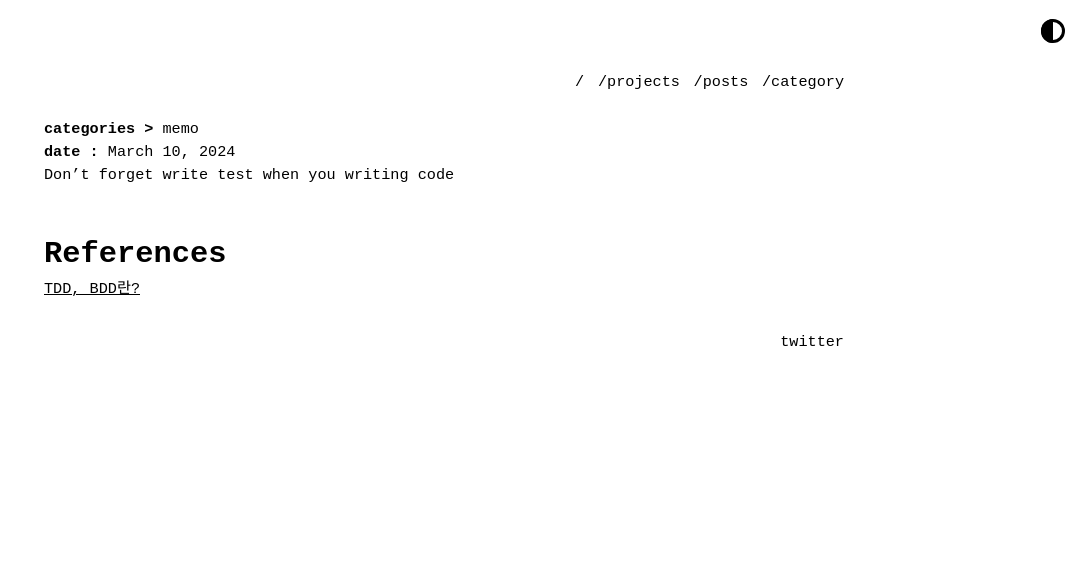
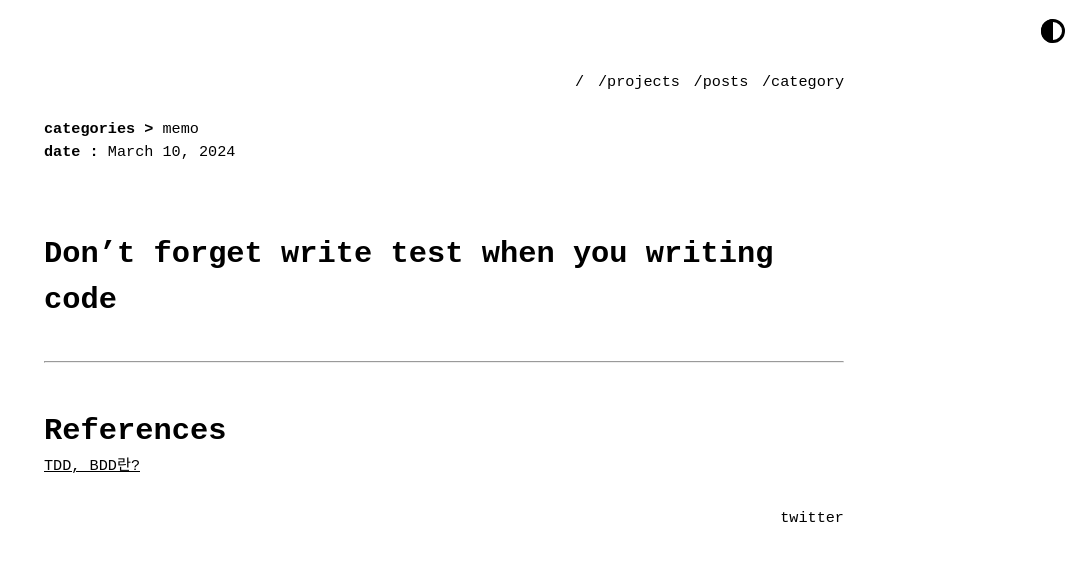
Before and after one commit to e-tart/YellTa.github.io, a Jekyll site: the page built from _posts/2024-03-10-Coding_with_test.md, in a window 1280 px wide. Shown: the top 561 px of the page, without its empty margins (196-1280 px from the left). Built offline with Jekyll 4.4.1, drawn with Linux system fonts in a browser that asks for light colours; nearby versions of some CDN libraries; some web fonts are replaced.

Commit message:
modified posting test post

```diff
--- a/_layouts/contents.html
+++ b/_layouts/contents.html
@@ -17,5 +17,7 @@ layout: default
     <strong>date : </strong> <span> {{ page.date | date: "%B %d, %Y" }}</span>
 </div>
 
+<br>
+
 
 {{ content }}
--- a/_posts/2024-03-10-Coding_with_test.md
+++ b/_posts/2024-03-10-Coding_with_test.md
@@ -6,8 +6,12 @@ date: 2024-03-10
 permalink: :title
 categories: ["memo"]
 ---
-Don't forget write test when you writing code
 
+# Don't forget write test when you writing code
+
+<br>
+
+---
 # References
 
 [TDD, BDD란?](https://mingule.tistory.com/43)
```
